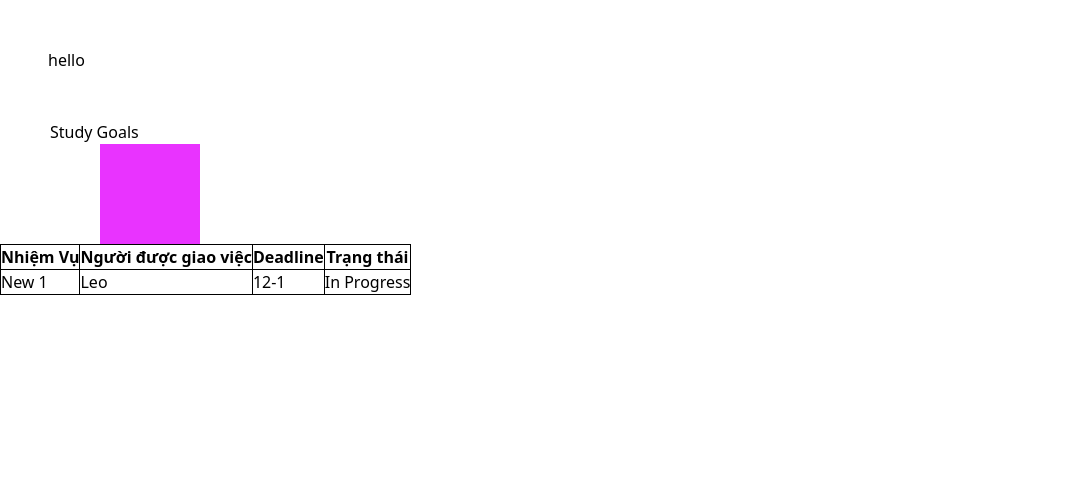
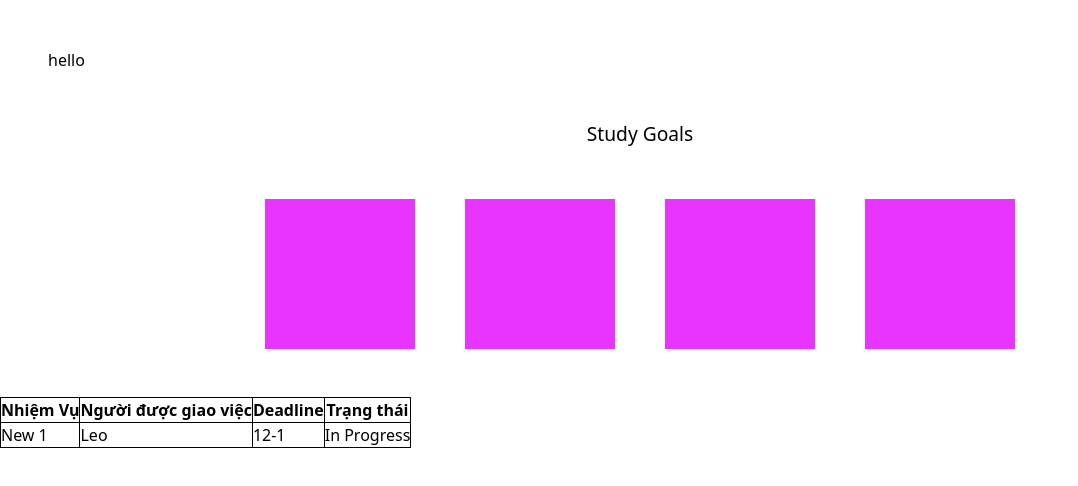
Before and after one commit to Dun2901/Study-Planner-Project, a React (Create React App) app: page / in a window 1280 px wide. Shown: the top 486 px of the page, without its empty margins (0-1078 px from the left). Built offline with nearby package versions, Linux system fonts and the light colour scheme.

Commit message:
Add remaining boxes and adjust the positions

```diff
--- a/src/App.js
+++ b/src/App.js
@@ -6,7 +6,7 @@ function App() {
   return (
   <div className="App">
     <div className="m-12">hello</div>
-    <StudyGoal />
+    <div className="m-12"><StudyGoal /></div>
     <DevPlan />
   </div>
   );
--- a/src/components/Study Goals/study-goals.css
+++ b/src/components/Study Goals/study-goals.css
@@ -1,10 +1,21 @@
 .study-goal-section {
-    margin-left: 50px;
+    text-align: center;
+}
+.title {
+    font-size: larger;
+}
+.first-box {
+    background: #E933FF;
+    width: 150px;
+    height: 150px;
+    text-align: center;
+    margin-top: 50px;
 }
 .goal-box {
     background: #E933FF;
-    width: 100px;
-    height: 100px;
-    text-wrap: wrap;
+    width: 150px;
+    height: 150px;
+    text-align: center;
     margin-left: 50px;
+    margin-top: 50px;
 }
--- a/src/components/Study Goals/study-goals.js
+++ b/src/components/Study Goals/study-goals.js
@@ -3,8 +3,12 @@ import "./study-goals.css"
 function StudyGoal() {
     return (
         <div className="study-goal-section">
-            <div>Study Goals</div>
+            <div className="title">Study Goals</div>
             <div>
+            {/*have 4 boxes as default*/}
+                <input className="first-box"/>
+                <input className="goal-box"/>
+                <input className="goal-box"/>
                 <input className="goal-box"/>
             </div>
         </div>
```
